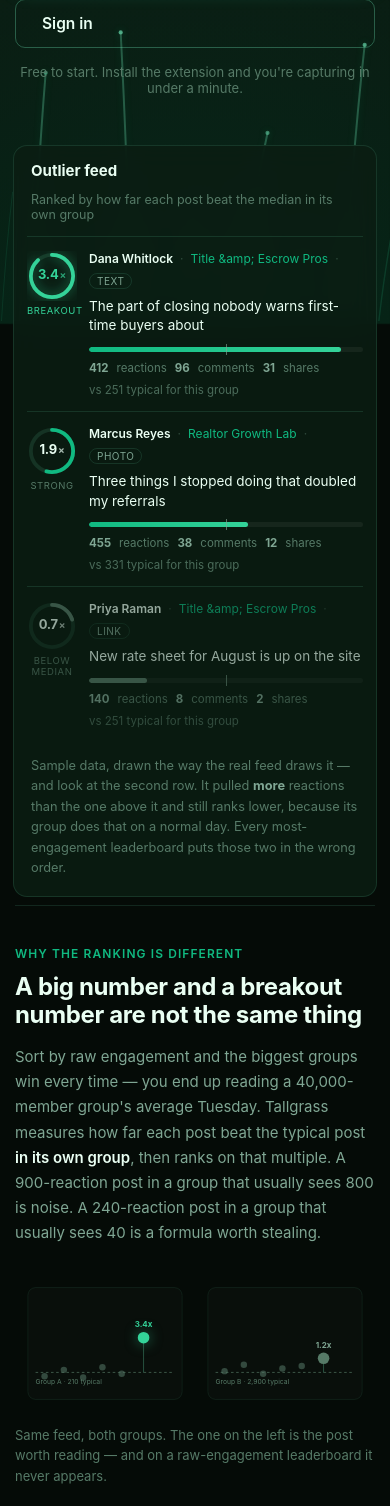
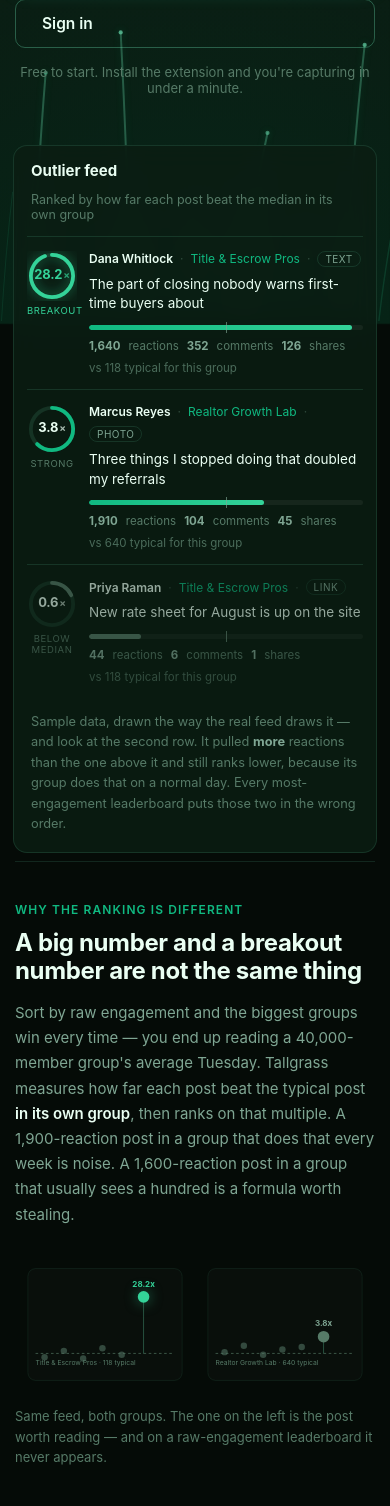
Before and after one commit to SimplyAgenticAI/Outlier, a Flask app: page / in a window 390 px wide. Shown: the part 523-2029 px from the top of the page. Run offline with Flask 3, Linux system fonts and the light colour scheme; some libraries are stand-ins or nearby versions.

Commit message:
V18.0: bigger sample multiples, and the ampersand that rendered as &amp;
Two things, one of them a real bug.

The group on the sample cards was written "Title &amp; Escrow Pros" in the
row data, then went through Jinja's autoescape a second time on the way out,
so the landing page displayed the literal characters "Title &amp; Escrow
Pros" to every visitor. Ampersands in that data are bare now. Anything
passed through {{ }} must be written as the character, not the entity.

And the top example was 3.4x on a product that scores up to 99.9x, which
undersold it. The feed preview now opens on 28.2x.

Not 99.9x, deliberately: that is the cap, and a post reaches it mainly when
its group has almost no baseline to divide by. Leading the page with the one
number the engine is least able to stand behind would be a strange choice
for a product whose pitch is that its numbers are honest.

The figures still reconcile - weighted engagement is reactions + 3x comments
+ 5x shares, the two rows from the same group share that group's typical,
and each multiple is that sum over that typical. Checked by arithmetic, not
by eye: 3326/118 = 28.2, 2447/640 = 3.8, 67/118 = 0.6.

The point the rows exist to make survives the rescale and lands harder: row
two now shows 1,910 reactions against row one's 1,640 and still ranks an
order of magnitude below it.

The baseline figure above them used different invented groups and its own
numbers. It now carries the same two groups and the same two multiples, so
the page argues one case twice rather than two cases once each.

Verified at 375 and 1280: no overflow, "28.2x" fits the badge at both sizes
(33px of glyph in a 50px badge on mobile), ampersand gone from the DOM.

Co-Authored-By: Claude Opus 5 <noreply@anthropic.com>

```diff
--- a/templates/landing.html
+++ b/templates/landing.html
@@ -85,23 +85,28 @@
     </div>
 
     {# The figures are consistent, deliberately. Weighted engagement is
-       reactions + 3x comments + 5x shares, and the two posts from the same
-       group share that group's typical — so anyone who checks the arithmetic
-       finds it holds. A landing page that invents numbers for a product whose
-       entire pitch is honest numbers would be the wrong first impression. #}
+       reactions + 3x comments + 5x shares, the two posts from the same group
+       share that group's typical, and every multiple below is that sum divided
+       by that typical — so anyone who checks the arithmetic finds it holds. A
+       landing page that invents numbers, for a product whose entire pitch is
+       honest numbers, would be the wrong first impression.
+
+       Ampersands are written bare. Writing "&amp;" here sent it through Jinja's
+       autoescape a second time and the group rendered on screen as the literal
+       "Title &amp; Escrow Pros". #}
     {% for row in [
-        {"mult": "3.4", "tier": "breakout", "label": "Breakout", "arc": 88,
-         "author": "Dana Whitlock", "group": "Title &amp; Escrow Pros", "type": "text", "age": "2d",
+        {"mult": "28.2", "tier": "breakout", "label": "Breakout", "arc": 94,
+         "author": "Dana Whitlock", "group": "Title & Escrow Pros", "type": "text", "age": "2d",
          "caption": "The part of closing nobody warns first-time buyers about",
-         "typical": "251", "r": "412", "c": "96", "s": "31", "bar": 92},
-        {"mult": "1.9", "tier": "strong", "label": "Strong", "arc": 54,
+         "typical": "118", "r": "1,640", "c": "352", "s": "126", "bar": 96},
+        {"mult": "3.8", "tier": "strong", "label": "Strong", "arc": 62,
          "author": "Marcus Reyes", "group": "Realtor Growth Lab", "type": "photo", "age": "5d",
          "caption": "Three things I stopped doing that doubled my referrals",
-         "typical": "331", "r": "455", "c": "38", "s": "12", "bar": 58},
-        {"mult": "0.7", "tier": "quiet", "label": "Below median", "arc": 20,
-         "author": "Priya Raman", "group": "Title &amp; Escrow Pros", "type": "link", "age": "1w",
+         "typical": "640", "r": "1,910", "c": "104", "s": "45", "bar": 64},
+        {"mult": "0.6", "tier": "quiet", "label": "Below median", "arc": 18,
+         "author": "Priya Raman", "group": "Title & Escrow Pros", "type": "link", "age": "1w",
          "caption": "New rate sheet for August is up on the site",
-         "typical": "251", "r": "140", "c": "8", "s": "2", "bar": 21}] %}
+         "typical": "118", "r": "44", "c": "6", "s": "1", "bar": 19}] %}
     <article class="lpc lpc-{{ row.tier }}">
       <div class="lpc-badge">
         <svg viewBox="0 0 52 52" aria-hidden="true">
@@ -156,20 +161,21 @@
       Sort by raw engagement and the biggest groups win every time — you end up
       reading a 40,000-member group's average Tuesday. {{ app_name }} measures how far
       each post beat the typical post <em>in its own group</em>, then ranks on that
-      multiple. A 900-reaction post in a group that usually sees 800 is noise.
-      A 240-reaction post in a group that usually sees 40 is a formula worth stealing.
+      multiple. A 1,900-reaction post in a group that does that every week is noise.
+      A 1,600-reaction post in a group that usually sees a hundred is a formula
+      worth stealing.
     </p>
 
     <div class="lp-figure">
       <svg viewBox="0 0 560 210" class="lp-baseline" role="img"
            aria-label="Two groups with different typical engagement. In each, the post that beat its own group's median by the widest multiple is highlighted.">
         {% for group in [
-            {"x": 20,  "label": "Group A · 210 typical", "median": 150,
+            {"x": 20,  "label": "Title & Escrow Pros · 118 typical", "median": 150,
              "dots": [[46,156],[76,146],[106,158],[136,142],[166,152]],
-             "peak": [200, 96], "mult": "3.4x"},
-            {"x": 300, "label": "Group B · 2,900 typical", "median": 150,
+             "peak": [200, 62], "mult": "28.2x"},
+            {"x": 300, "label": "Realtor Growth Lab · 640 typical", "median": 150,
              "dots": [[326,148],[356,138],[386,152],[416,144],[446,140]],
-             "peak": [480, 128], "mult": "1.2x"}] %}
+             "peak": [480, 124], "mult": "3.8x"}] %}
         <g>
           <rect class="lp-bl-frame" x="{{ group.x }}" y="18" width="240" height="174" rx="12"/>
           <line class="lp-bl-median" x1="{{ group.x + 12 }}" y1="{{ group.median }}"
@@ -180,9 +186,9 @@
           {% endfor %}
           <line class="lp-bl-stem" x1="{{ group.peak[0] }}" y1="{{ group.median }}"
                 x2="{{ group.peak[0] }}" y2="{{ group.peak[1] }}"/>
-          <circle class="lp-bl-peak {{ 'is-win' if group.mult == '3.4x' }}"
+          <circle class="lp-bl-peak {{ 'is-win' if loop.first }}"
                   cx="{{ group.peak[0] }}" cy="{{ group.peak[1] }}" r="9"/>
-          <text class="lp-bl-mult {{ 'is-win' if group.mult == '3.4x' }}"
+          <text class="lp-bl-mult {{ 'is-win' if loop.first }}"
                 x="{{ group.peak[0] }}" y="{{ group.peak[1] - 16 }}">{{ group.mult }}</text>
         </g>
         {% endfor %}
```
Also changed, not shown: extension/manifest.json.
